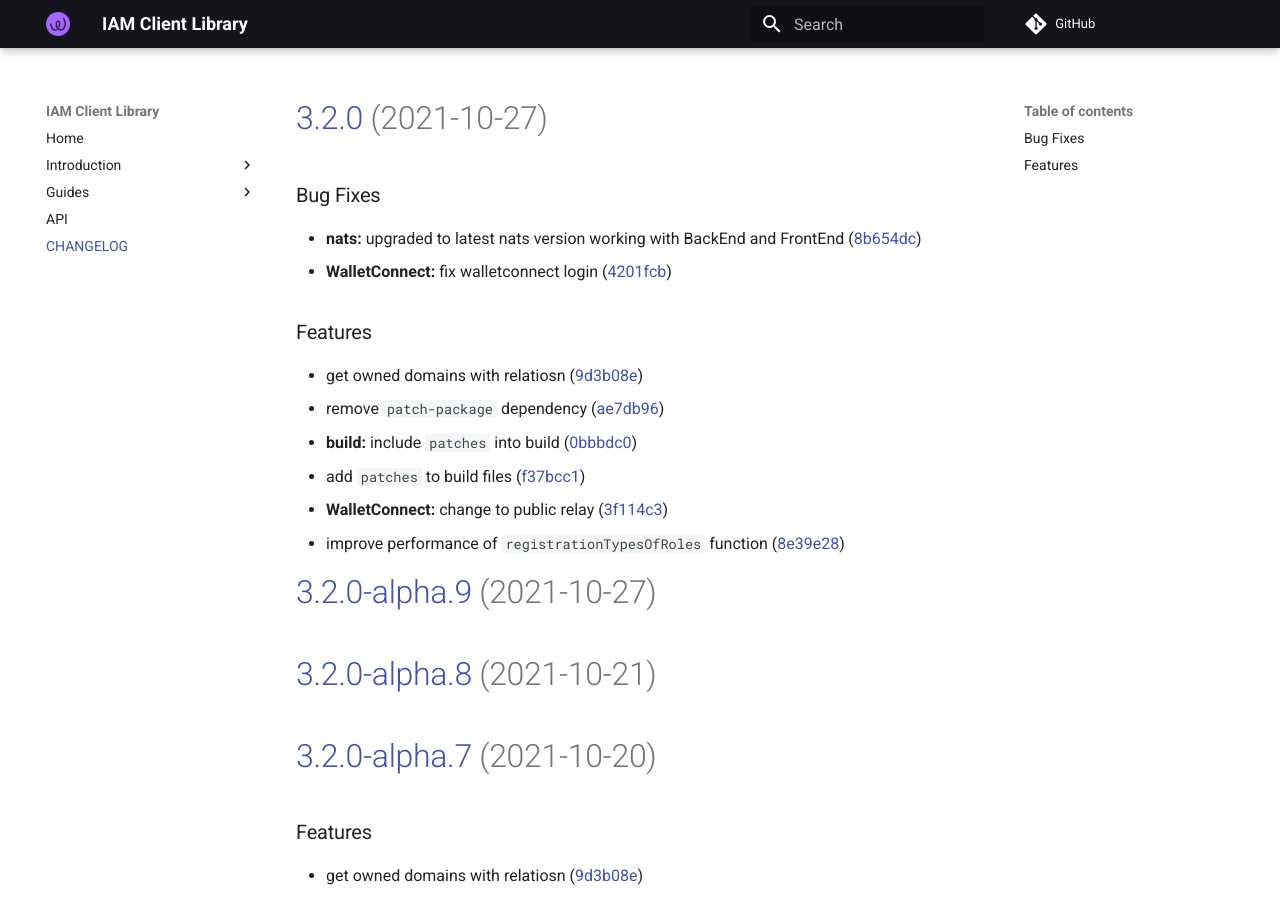
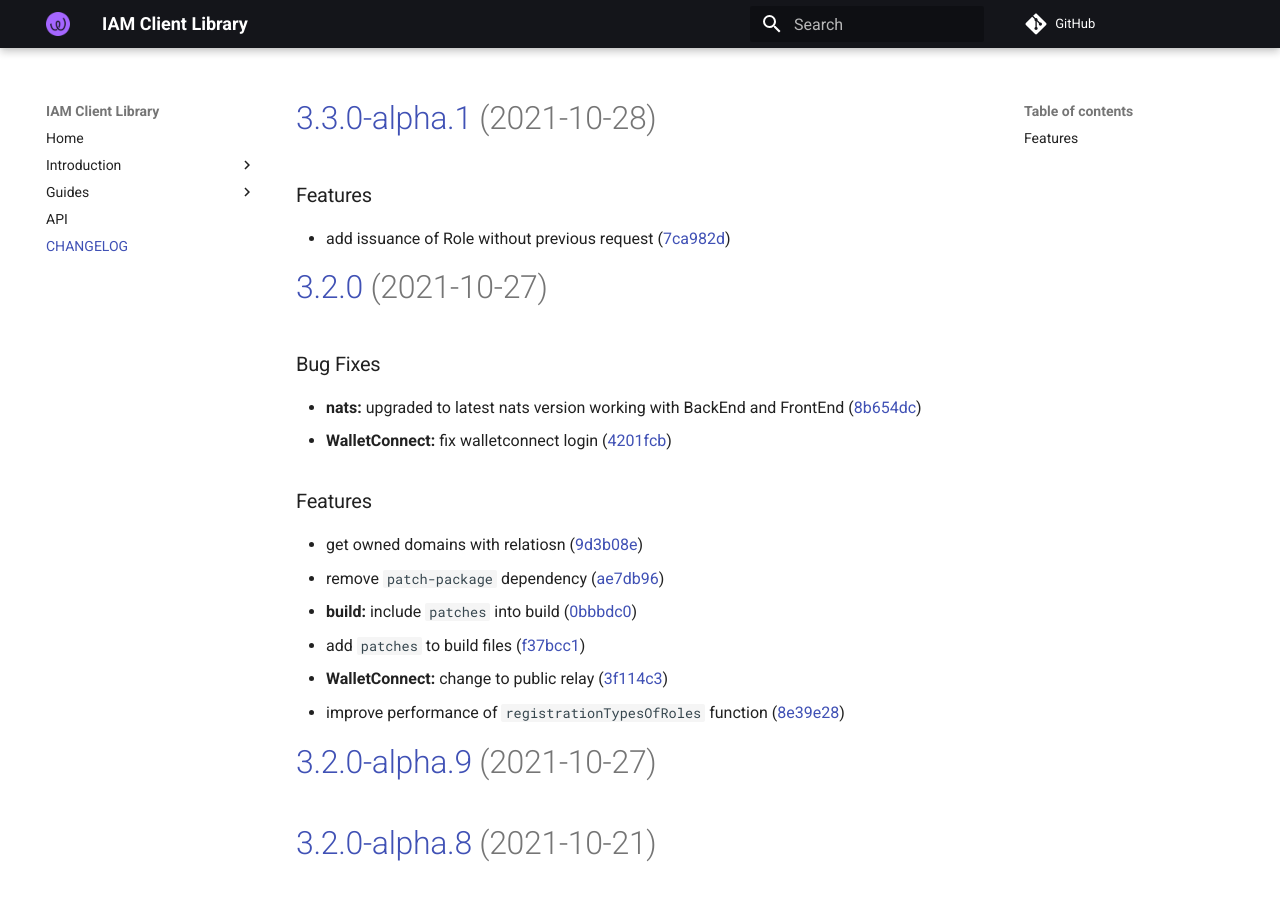
Before and after one commit to energywebfoundation/iam-client-lib, an MkDocs documentation site: the page built from docs/CHANGELOG.md, in a window 1280 px wide and 900 px high. Built offline with MkDocs 1.6.1 and Material for MkDocs 9.7.7, drawn with Linux system fonts in a browser that asks for light colours; comment, search, counter and statistics services are not loaded.

Commit message:
chore(release): 3.3.0-alpha.1 [skip ci]
# [3.3.0-alpha.1](https://github.com/energywebfoundation/iam-client-lib/compare/v3.2.0...v3.3.0-alpha.1) (2021-10-28)

### Features

* add issuance of Role without previous request ([7ca982d](https://github.com/energywebfoundation/iam-client-lib/commit/7ca982d36473c693712687ba84be506e51f12fa9))

```diff
--- a/docs/CHANGELOG.md
+++ b/docs/CHANGELOG.md
@@ -1,3 +1,10 @@
+# [3.3.0-alpha.1](https://github.com/energywebfoundation/iam-client-lib/compare/v3.2.0...v3.3.0-alpha.1) (2021-10-28)
+
+
+### Features
+
+* add issuance of Role without previous request ([7ca982d](https://github.com/energywebfoundation/iam-client-lib/commit/7ca982d36473c693712687ba84be506e51f12fa9))
+
 # [3.2.0](https://github.com/energywebfoundation/iam-client-lib/compare/v3.1.0...v3.2.0) (2021-10-27)
 
 
--- a/package.json
+++ b/package.json
@@ -1,6 +1,6 @@
 {
     "name": "iam-client-lib",
-    "version": "3.2.0",
+    "version": "3.3.0-alpha.1",
     "description": "Library for Decentralized Identity and Access Management",
     "main": "dist/iam-client-lib.js",
     "module": "dist/iam-client-lib.esm.js",
```
